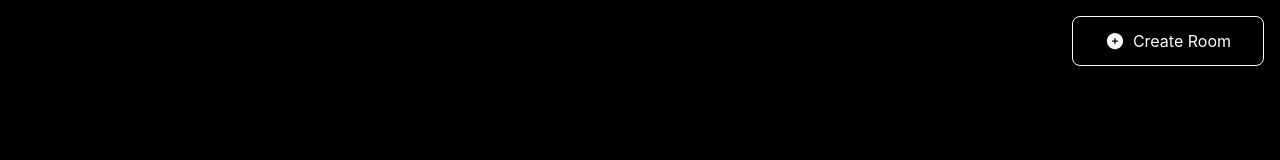
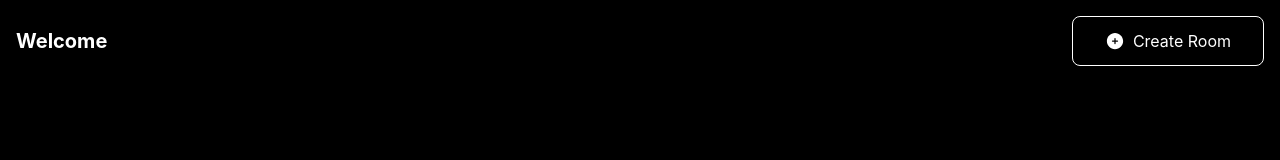
Before and after one commit to 0meeee0/Watch-Together, a React (Create React App) app in the folder wt-frontend/: page /Welcome in a window 1280 px wide. Shown: the top 160 px of the page. Built offline with nearby package versions, Linux system fonts and the light colour scheme.

Commit message:
Feat: username displays after logging in

```diff
--- a/wt-frontend/src/components/PostLog/Page.tsx
+++ b/wt-frontend/src/components/PostLog/Page.tsx
@@ -3,10 +3,11 @@
 import Nav from "../Nav/Nav";
 
 export default function Page() {
+    const name = localStorage.getItem('name')
   return (
     <header className="border-b border-white/10 p-4">
       <div className="flex justify-between items-center max-w-7xl mx-auto">
-        <h1 className="text-xl font-bold">Video Room App</h1>
+        <h1 className="text-xl font-bold text-white">Welcome {name}</h1>
         <button className="flex items-center border border-white text-white hover:bg-white/10 px-8 py-3 rounded-lg">
           <PlusCircleIcon className="mr-2 h-5 w-5" />
           Create Room
```
